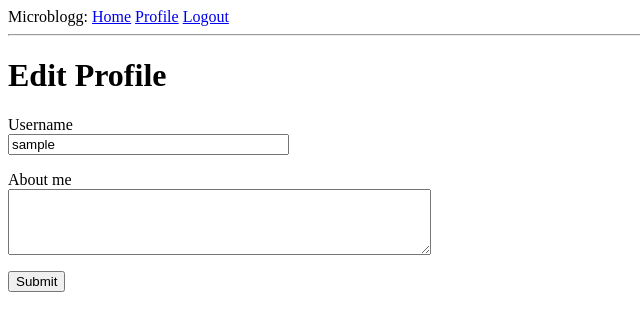
After one commit to nathanjh-28/Flask-Contact-Me, a Flask app: page /edit_profile in a window 1280 px wide. The commit adds this page. Shown: the top 331 px of the page, without its empty margins (0-640 px from the left). Run offline with Flask 2, Linux system fonts and the light colour scheme; the visitor is signed in with stand-in values (Sample User, id 1); data comes from the database, SQL or seed files in the repository; both versions use the stored data as it was after the commit.

Commit message:
profile pages added along with edit about me

```diff
--- a/myapp/forms.py
+++ b/myapp/forms.py
@@ -1,6 +1,6 @@
 from flask_wtf import FlaskForm
-from wtforms import StringField, PasswordField, BooleanField, SubmitField
-from wtforms.validators import DataRequired, Email, EqualTo, ValidationError
+from wtforms import StringField, PasswordField, BooleanField, SubmitField, TextAreaField
+from wtforms.validators import DataRequired, Email, EqualTo, ValidationError, Length
 from myapp.models import User
 
 class LoginForm(FlaskForm):
@@ -25,3 +25,8 @@ class RegistrationForm(FlaskForm):
         user = User.query.filter_by(email=email.data).first()
         if user is not None:
             raise ValidationError('Please use a different email address')
+
+class EditProfileForm(FlaskForm):
+    username = StringField('Username', validators=[DataRequired()])
+    about_me = TextAreaField('About me', validators=[Length(min=0, max=140)])
+    submit = SubmitField('Submit')
--- a/myapp/models.py
+++ b/myapp/models.py
@@ -1,4 +1,5 @@
 from datetime import datetime
+from hashlib import md5
 from werkzeug.security import generate_password_hash, check_password_hash
 from myapp import db, login
 from flask_login import UserMixin
@@ -10,6 +11,8 @@ class User(UserMixin, db.Model):
     email = db.Column(db.String(120), index=True, unique=True)
     password_hash = db.Column(db.String(128))
     posts = db.relationship('Post', backref='author', lazy='dynamic')
+    about_me = db.Column(db.String(140))
+    last_seen = db.Column(db.DateTime, default=datetime.utcnow)
 
     def __repr__(self):
         return f"<User {self.username}>"
@@ -19,6 +22,10 @@ class User(UserMixin, db.Model):
 
     def check_password(self, password):
         return check_password_hash(self.password_hash, password)
+
+    def avatar(self, size):
+        digest = md5(self.email.lower().encode('utf-8')).hexdigest()
+        return f"https://www.gravatar.com/avatar/{digest}?d=identicon&s={size}"
 
 @login.user_loader
 def load_user(id):
--- a/myapp/routes.py
+++ b/myapp/routes.py
@@ -1,12 +1,18 @@
+from datetime import datetime
 from flask import render_template, flash, redirect, url_for, request
 from werkzeug.urls import url_parse
 from flask_login import current_user, login_user, logout_user, login_required
 from myapp import app, db
-from myapp.forms import LoginForm, RegistrationForm
+from myapp.forms import LoginForm, RegistrationForm, EditProfileForm
 from myapp.models import User, Post
 
 
 # Home page maybe with some instructions / login
+@app.before_request
+def before_request():
+    if current_user.is_authenticated:
+        current_user.last_seen = datetime.utcnow()
+        db.session.commit()
 
 @app.route('/')
 @app.route('/index')
@@ -61,7 +67,30 @@ def register():
         return redirect(url_for('login'))
     return render_template('register.html', title='Register', form=form)
 
+@app.route('/user/<username>')
+@login_required
+def user(username):
+    user = User.query.filter_by(username=username).first_or_404()
+    posts = [
+        {'author': user, 'body': 'Test post #1'},
+        {'author': user, 'body': 'Test post #2'}
+        ]
+    return render_template('user.html', user=user, posts=posts)
 
+@app.route('/edit_profile', methods=['GET', 'POST'])
+@login_required
+def edit_profile():
+    form = EditProfileForm()
+    if form.validate_on_submit():
+        current_user.username = form.username.data
+        current_user.about_me = form.about_me.data
+        db.session.commit()
+        flash('Your changes have been saved.')
+        return redirect(url_for('edit_profile'))
+    elif request.method == 'GET':
+        form.username.data = current_user.username
+        form.about_me.data = current_user.about_me
+    return render_template('edit_profile.html', title='Edit Profile', form=form)
 
 
 # contacts index page
--- /dev/null
+++ b/myapp/templates/_post.html
@@ -0,0 +1,6 @@
+<table>
+    <tr valign="top">
+        <td><img src="{{ post.author.avatar(36) }}"></td>
+        <td>{{ post.author.username }} says:<br>{{ post.body }}</td>
+    </tr>
+</table>
--- a/myapp/templates/base.html
+++ b/myapp/templates/base.html
@@ -13,6 +13,7 @@
             {% if current_user.is_anonymous %}
             <a href="{{ url_for('login') }}">Login</a>
             {% else %}
+            <a href="{{ url_for('user', username=current_user.username )}}">Profile</a>
             <a href="{{url_for('logout') }}">Logout</a>
             {% endif %}
         </div>
--- /dev/null
+++ b/myapp/templates/edit_profile.html
@@ -0,0 +1,23 @@
+{% extends "base.html" %}
+
+{% block content %}
+    <h1>Edit Profile</h1>
+    <form action="" method="post">
+        {{ form.hidden_tag() }}
+        <p>
+            {{ form.username.label }}<br>
+            {{ form.username(size=32) }}<br>
+            {% for error in form.username.errors %}
+            <span style="color: red;">[{{ error }}]</span>
+            {% endfor %}
+        </p>
+        <p>
+            {{ form.about_me.label }}<br>
+            {{ form.about_me(cols=50, rows=4) }}<br>
+            {% for error in form.about_me.errors %}
+            <span style="color: red;">[{{ error }}]</span>
+            {% endfor %}
+        </p>
+        <p>{{ form.submit() }}</p>
+    </form>
+{% endblock %}
```
Also changed, not shown: migrations/versions/5eb8b158be41_new_fields_in_user_model.py (added, +30 -0 lines), myapp/templates/user.html (added, +20 -0 lines), app.db.
